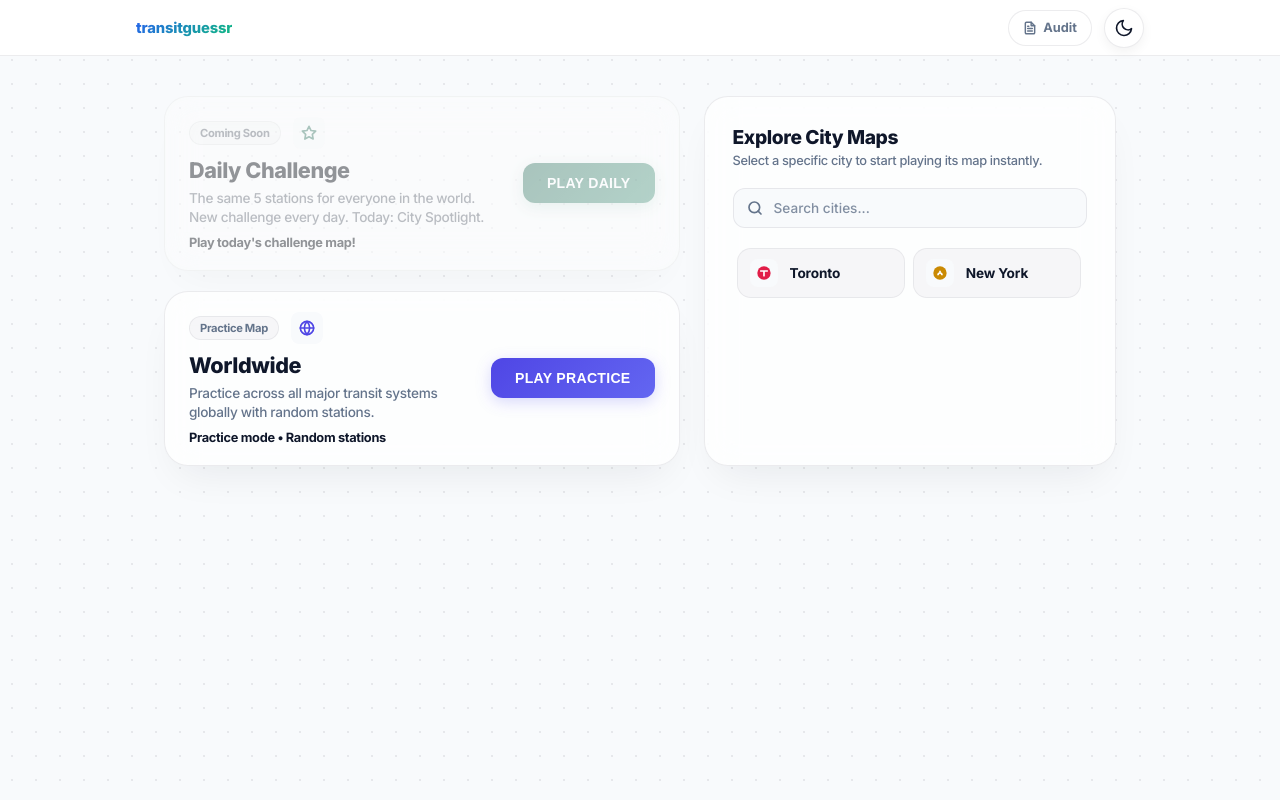
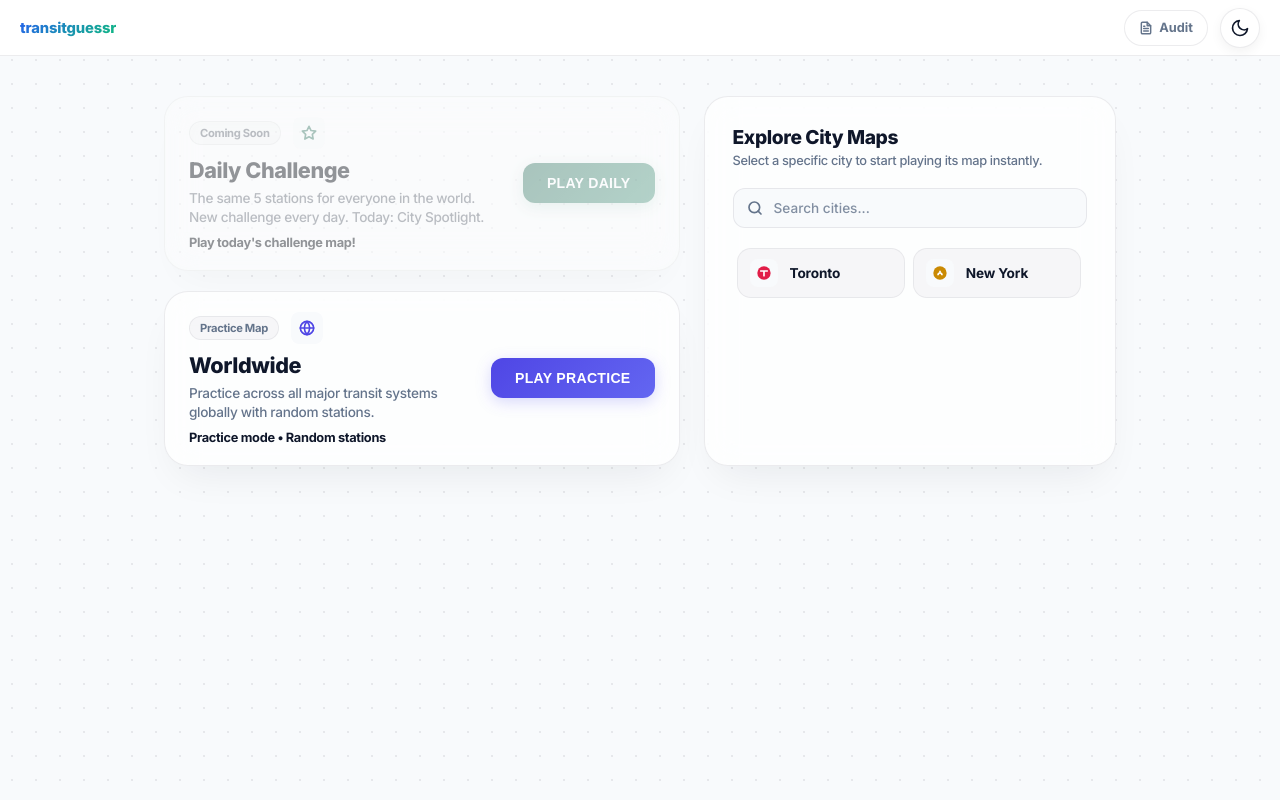
Before and after one commit to Small-Batch-Logic/TransitGuessr, a Svelte app: page / in a window 1280 px wide. Built offline with nearby package versions, Linux system fonts and the light colour scheme.

Commit message:
Revert header width constraint — looks broken with full-width bg

```diff
--- a/src/css/screens/start.css
+++ b/src/css/screens/start.css
@@ -4,10 +4,6 @@
   flex-direction: column;
   overflow-y: auto;
   width: 100%;
-}
-
-#start-screen .header-inner {
-  max-width: 1048px;
 }
 
 .start-content {
```
